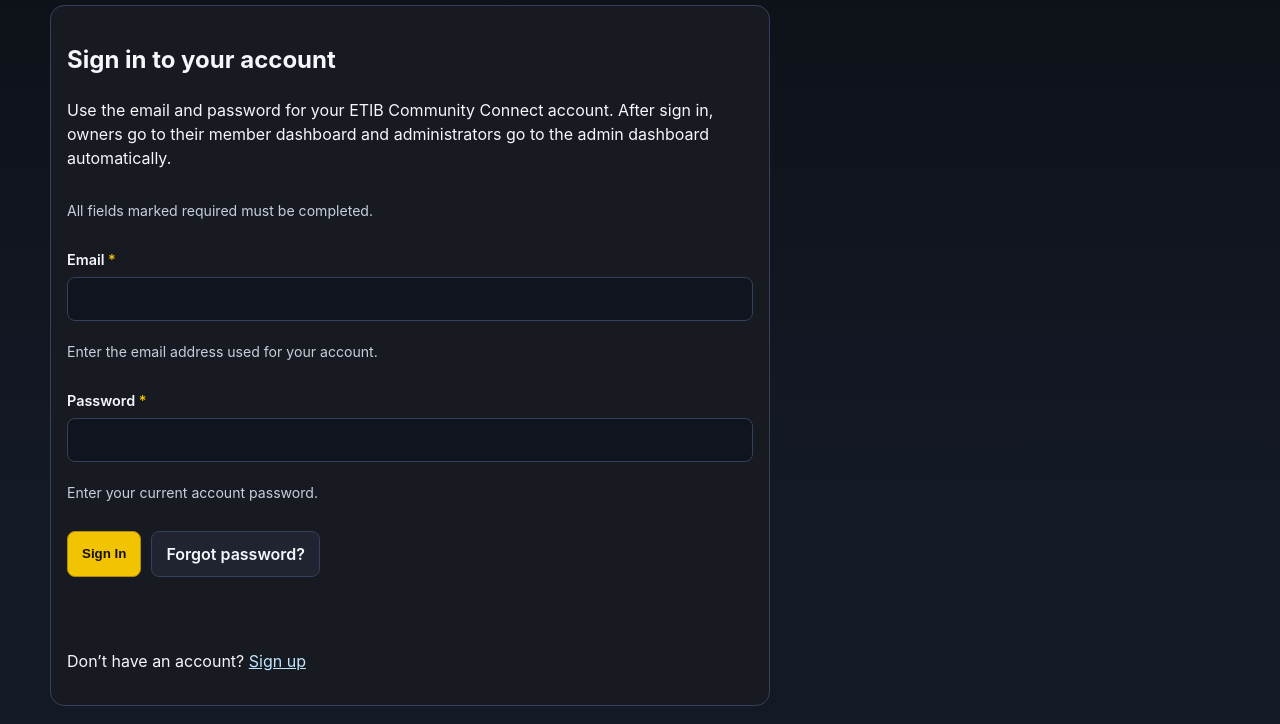
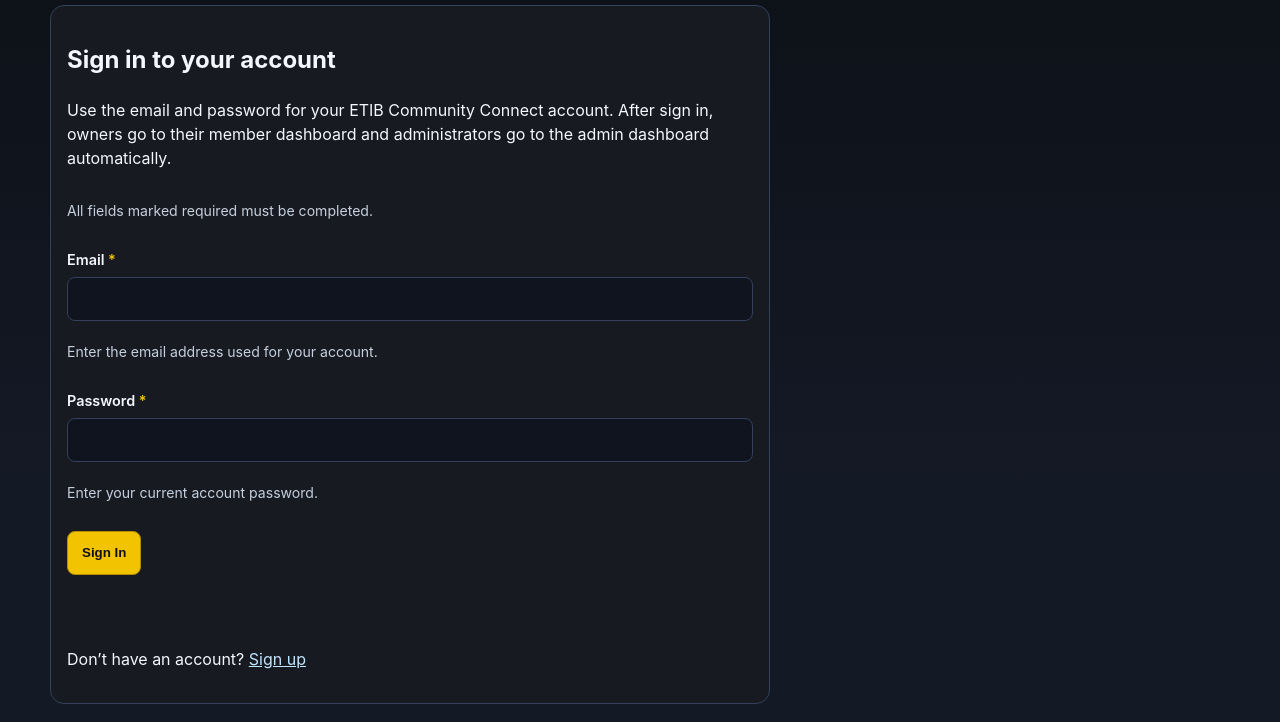
Before and after one commit to CazernyBussey/etib-community-connect, a plain HTML site: page public/login.html in a window 1280 px wide. Shown: the part 86-810 px from the top of the page. Drawn offline with Linux system fonts and the light colour scheme.

Commit message:
Remove forgot password button from sign-in page

```diff
--- a/public/login.html
+++ b/public/login.html
@@ -49,7 +49,6 @@
           </div>
           <div class="cta-row">
             <button class="btn btn-primary" type="submit">Sign In</button>
-            <a class="btn" href="forgot-password.html">Forgot password?</a>
           </div>
           <p id="login-status" class="small" role="status" aria-live="polite"></p>
           <p>Don’t have an account? <a href="signup.html">Sign up</a></p>
```
